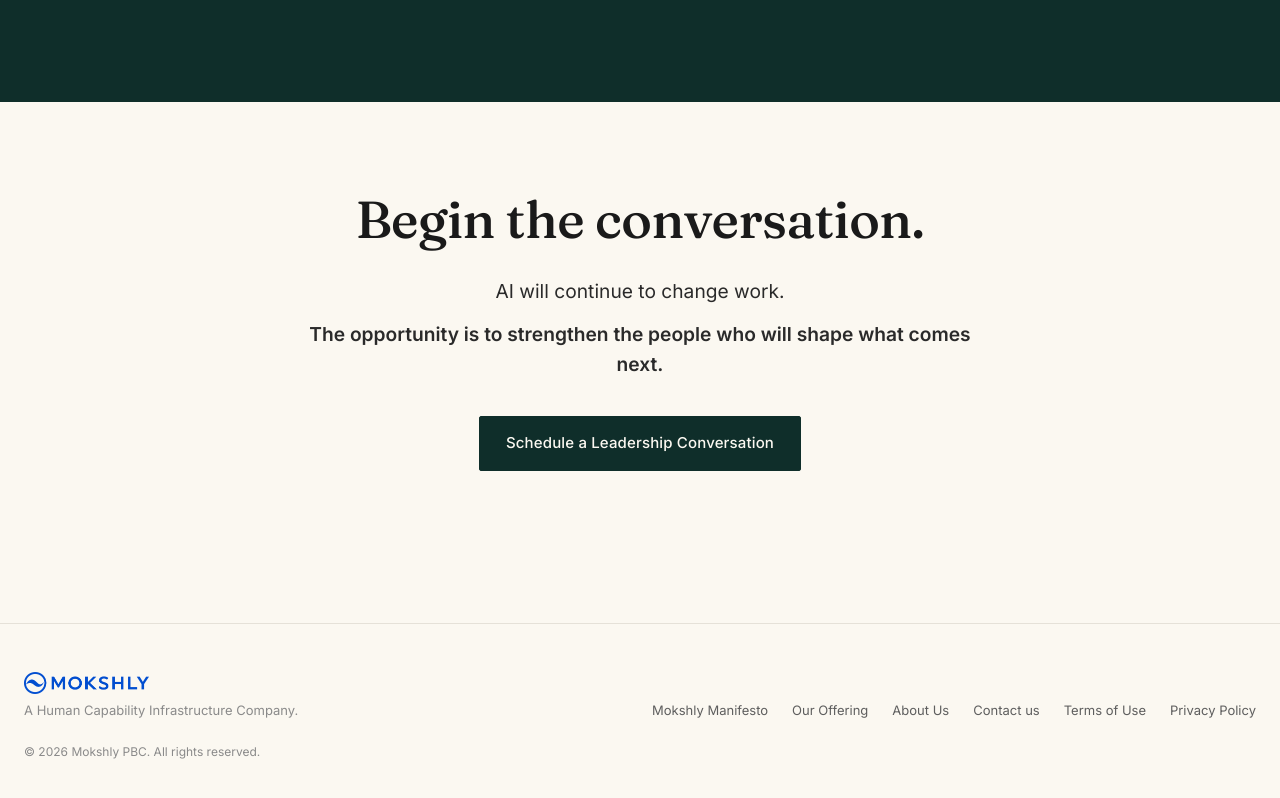
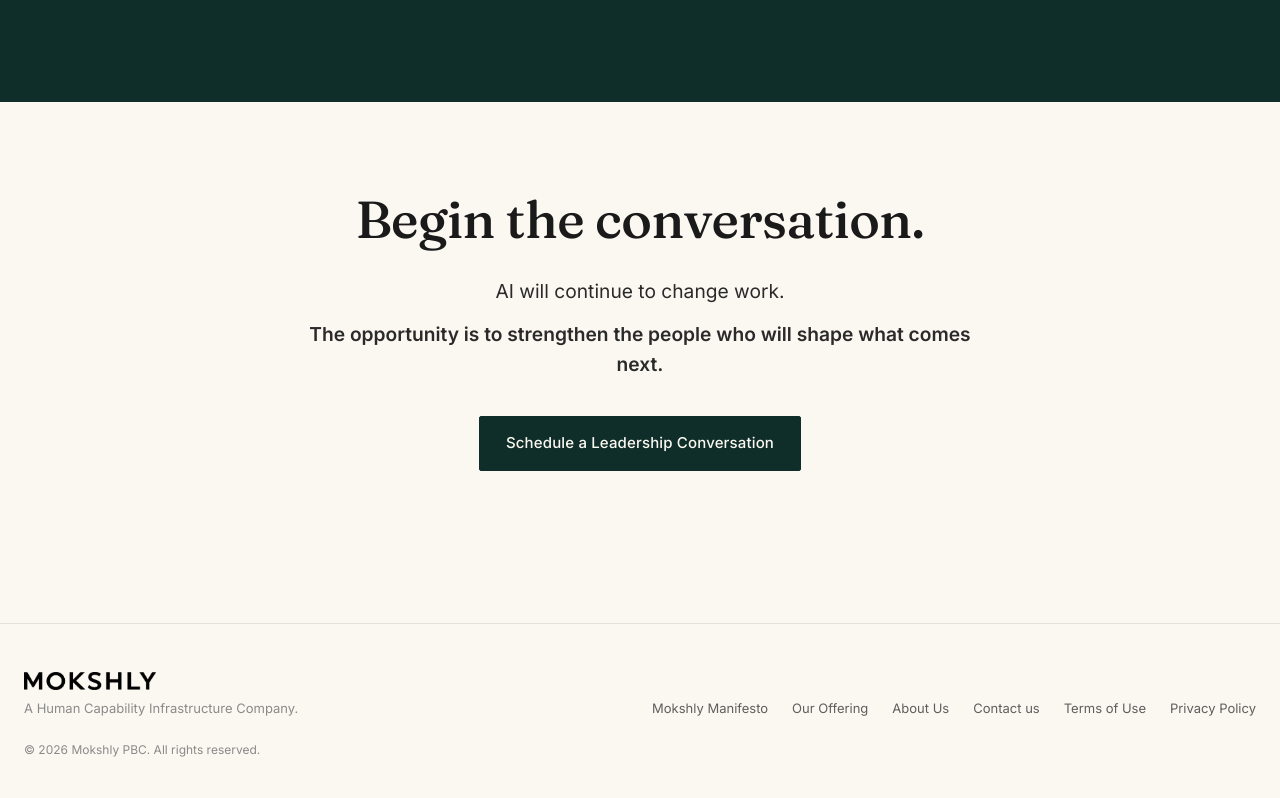
Before and after one commit to exaltr55/mokshly-website, a React (Vite) app: page / in a window 1280 px wide. Shown: the part 3443-4241 px from the top of the page. Built offline with nearby package versions, Linux system fonts and the light colour scheme.

Commit message:
Footer: use black MOKSHLY wordmark only (no icon)
Co-Authored-By: Claude Opus 4.8 (1M context) <noreply@anthropic.com>

```diff
--- a/src/components/SiteFooter.tsx
+++ b/src/components/SiteFooter.tsx
@@ -1,5 +1,4 @@
 import { Link } from 'react-router-dom';
-import Logo from './Logo';
 
 export default function SiteFooter() {
   return (
@@ -7,7 +6,11 @@ export default function SiteFooter() {
       <div className="site-footer__inner">
         <div className="site-footer__top">
           <div>
-            <div style={{ marginBottom: 6 }}><Logo height={22} /></div>
+            <img
+              src="/wordmark.png"
+              alt="Mokshly"
+              style={{ height: 18, width: 'auto', display: 'block', marginBottom: 8 }}
+            />
             <p className="subtle" style={{ fontSize: 13, margin: 0 }}>
               A Human Capability Infrastructure Company.
             </p>
```
Also changed, not shown: public/wordmark.png (added).
